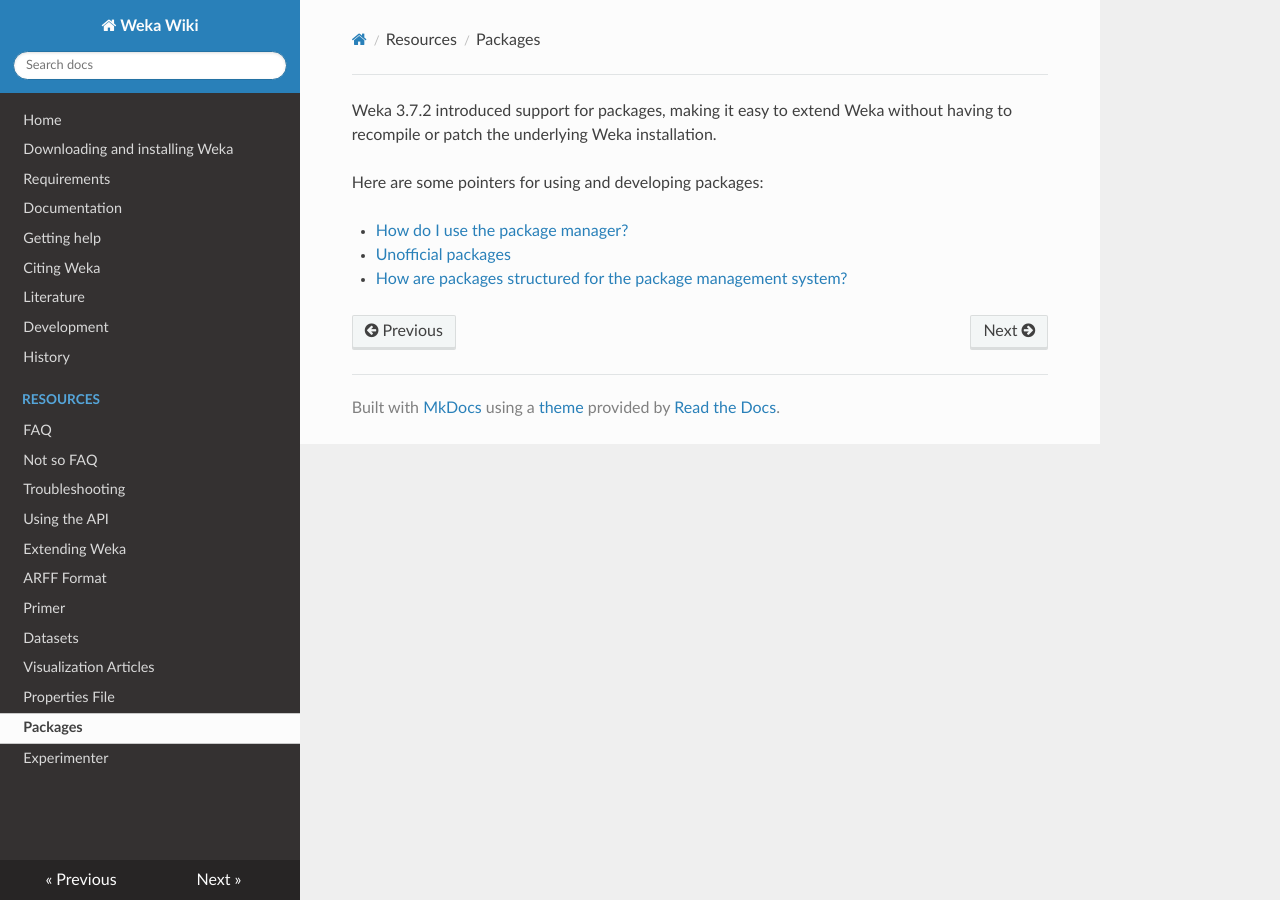
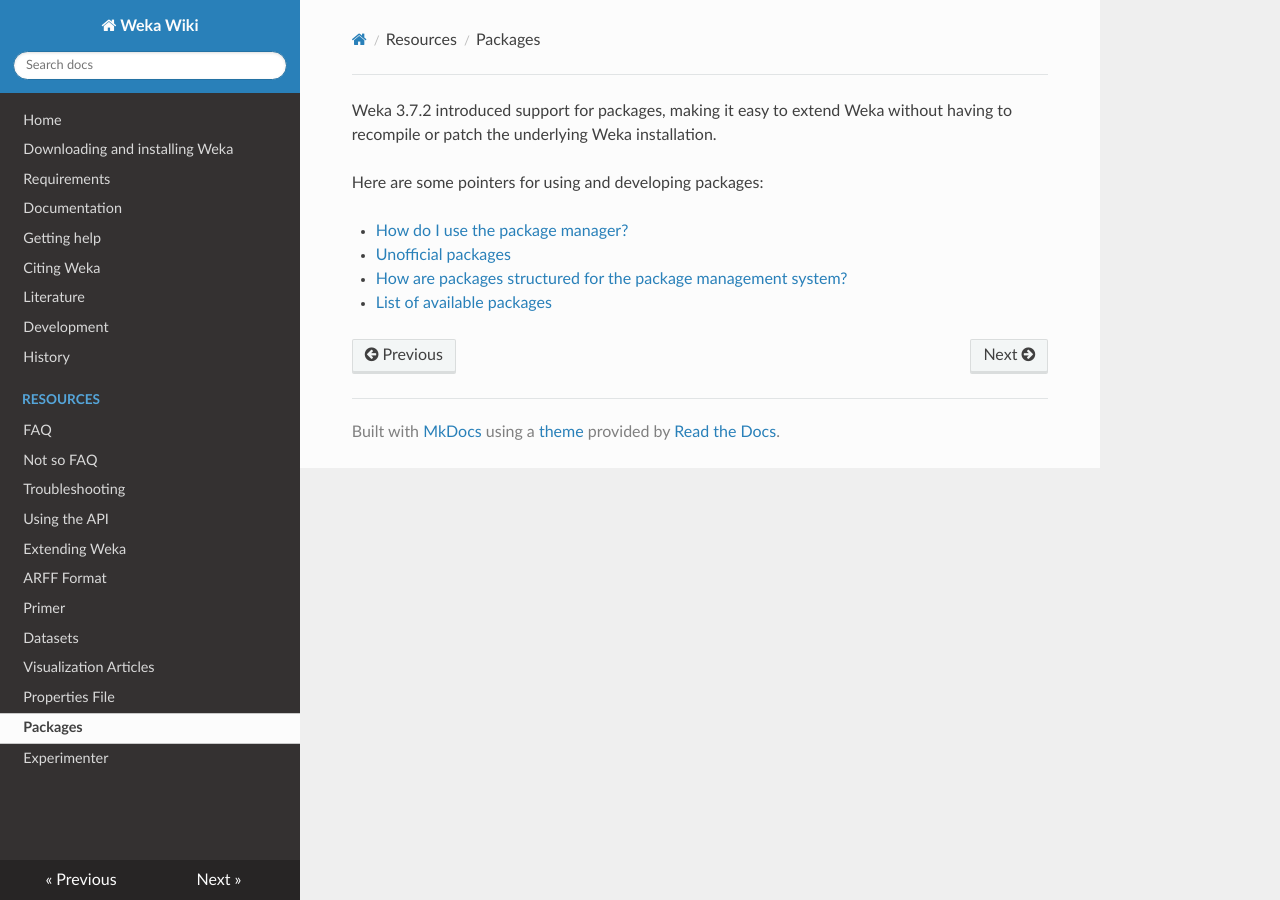
Before and after one commit to Waikato/weka-wiki, an MkDocs documentation site: the page built from docs/packages/index.md, in a window 1280 px wide. Built offline with MkDocs 1.6.1, drawn with Linux system fonts in a browser that asks for light colours; nearby versions of some CDN libraries.

Commit message:
added link to https://weka.sourceforge.io/packageMetaData/

```diff
--- a/docs/packages/index.md
+++ b/docs/packages/index.md
@@ -6,3 +6,4 @@
 * [How do I use the package manager?](manager.md)
 * [Unofficial packages](unofficial.md)
 * [How are packages structured for the package management system?](structure.md)
+* [List of available packages](https://weka.sourceforge.io/packageMetaData/)
```
